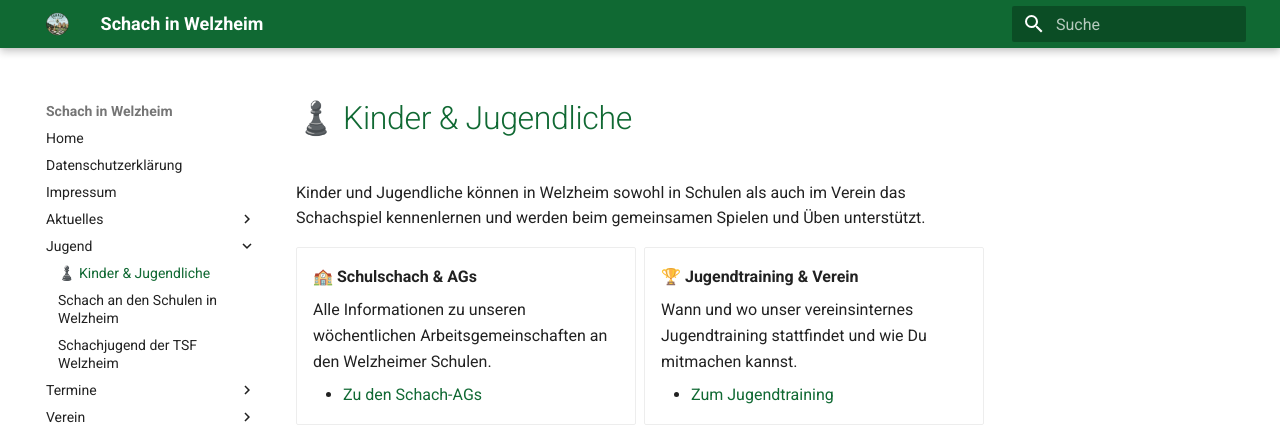
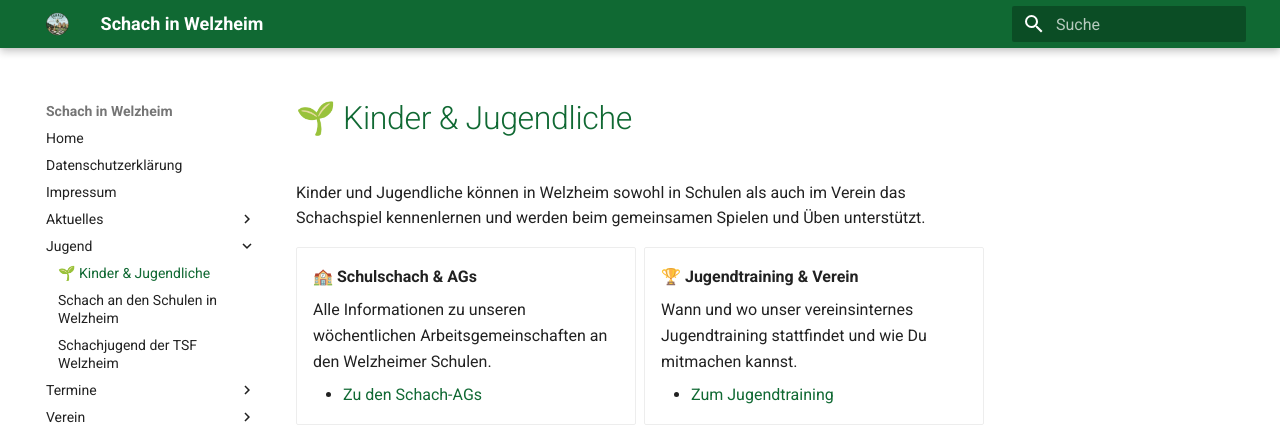
Before and after one commit to schachwelzheim/schachwelzheim, an MkDocs documentation site: the page built from docs/jugend/index.md, in a window 1280 px wide. Shown: the top 427 px of the page. Built offline with MkDocs 1.6.1 and Material for MkDocs 9.7.7, drawn with Linux system fonts in a browser that asks for light colours.

Commit message:
Update header emoji from chess to plant

```diff
--- a/docs/jugend/index.md
+++ b/docs/jugend/index.md
@@ -1,4 +1,4 @@
-# ♟️ Kinder & Jugendliche
+# 🌱 Kinder & Jugendliche
 
 Kinder und Jugendliche können in Welzheim sowohl in Schulen als auch im Verein das Schachspiel kennenlernen und werden beim gemeinsamen Spielen und Üben unterstützt.
 
```
